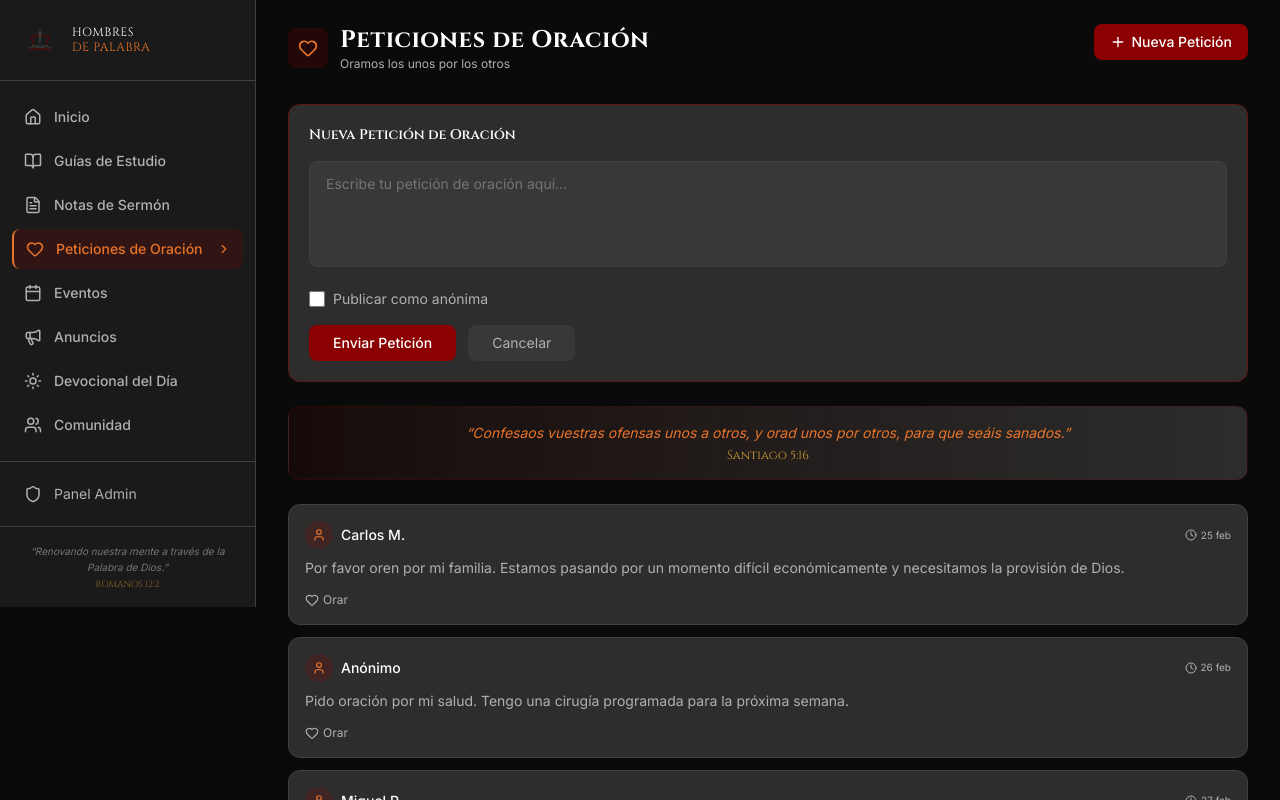
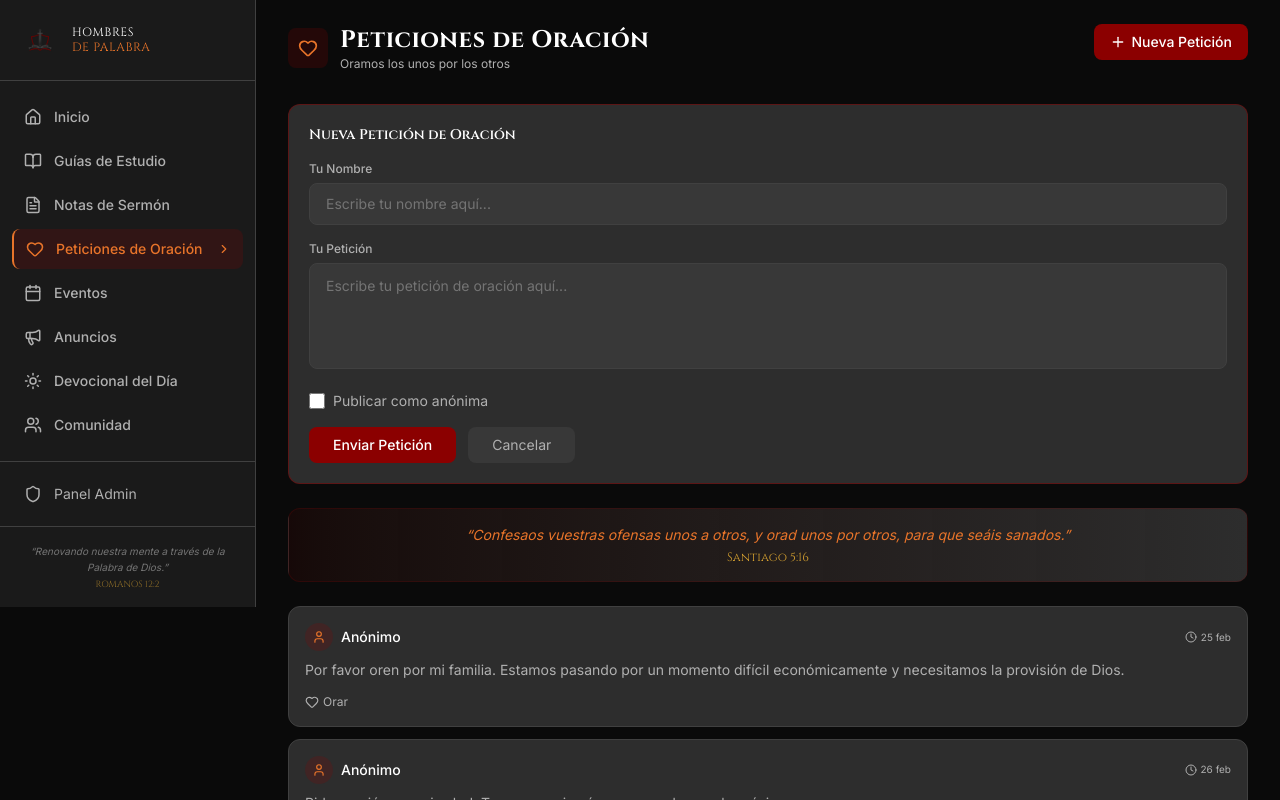
Before and after one commit to Solar-Media/Hombres-de-Palabra, a Next.js app: page /oracion in a window 1280 px wide. Both pictures are taken after a click on the button "Nueva Petición". Shown: the top 800 px of the page. Built offline with nearby package versions, Linux system fonts and the light colour scheme.

Commit message:
🙏 Oración: campo de nombre + peticiones anónimas
- Agregado campo 'Tu Nombre' al formulario de nueva petición
- Campo se oculta cuando se marca 'Publicar como anónima'
- Las 3 peticiones de ejemplo ahora aparecen como Anónimo

```diff
--- a/src/app/(main)/oracion/page.tsx
+++ b/src/app/(main)/oracion/page.tsx
@@ -7,10 +7,10 @@ const peticionesDemo = [
   {
     id: "1",
     contenido: "Por favor oren por mi familia. Estamos pasando por un momento difícil económicamente y necesitamos la provisión de Dios.",
-    es_anonima: false,
+    es_anonima: true,
     estado: "activa" as const,
     created_at: "2026-02-25T10:00:00Z",
-    autor: { nombre: "Carlos", apellido: "M." },
+    autor: null,
   },
   {
     id: "2",
@@ -23,15 +23,16 @@ const peticionesDemo = [
   {
     id: "3",
     contenido: "Oren por mi hijo que está alejado del Señor. Que Dios toque su corazón y lo traiga de regreso.",
-    es_anonima: false,
+    es_anonima: true,
     estado: "activa" as const,
     created_at: "2026-02-27T08:00:00Z",
-    autor: { nombre: "Miguel", apellido: "R." },
+    autor: null,
   },
 ];
 
 export default function OracionPage() {
   const [showForm, setShowForm] = useState(false);
+  const [esAnonima, setEsAnonima] = useState(false);
 
   return (
     <div>
@@ -66,7 +67,23 @@ export default function OracionPage() {
             Nueva Petición de Oración
           </h2>
           <form className="space-y-4">
+            {/* Name field - shown when not anonymous */}
+            {!esAnonima && (
+              <div>
+                <label className="block text-text-secondary text-xs font-medium mb-1.5">
+                  Tu Nombre
+                </label>
+                <input
+                  type="text"
+                  placeholder="Escribe tu nombre aquí..."
+                  className="w-full bg-bg-elevated border border-border rounded-lg px-4 py-2.5 text-sm text-text-primary placeholder-text-secondary/50 focus:outline-none focus:border-accent"
+                />
+              </div>
+            )}
             <div>
+              <label className="block text-text-secondary text-xs font-medium mb-1.5">
+                Tu Petición
+              </label>
               <textarea
                 placeholder="Escribe tu petición de oración aquí..."
                 rows={4}
@@ -77,6 +94,8 @@ export default function OracionPage() {
               <label className="flex items-center gap-2 text-sm text-text-secondary cursor-pointer">
                 <input
                   type="checkbox"
+                  checked={esAnonima}
+                  onChange={(e) => setEsAnonima(e.target.checked)}
                   className="w-4 h-4 rounded border-border accent-primary"
                 />
                 Publicar como anónima
@@ -124,9 +143,7 @@ export default function OracionPage() {
                   <User className="w-3.5 h-3.5 text-accent" />
                 </div>
                 <span className="text-text-primary text-sm font-medium">
-                  {peticion.es_anonima
-                    ? "Anónimo"
-                    : `${peticion.autor?.nombre} ${peticion.autor?.apellido}`}
+                  Anónimo
                 </span>
               </div>
               <div className="flex items-center gap-1 text-text-secondary text-[10px]">
```
